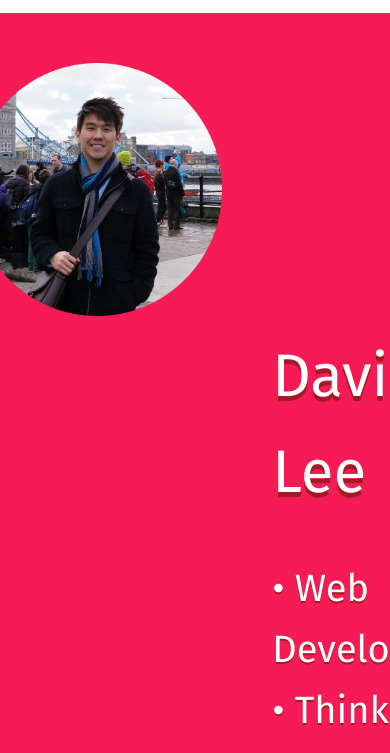
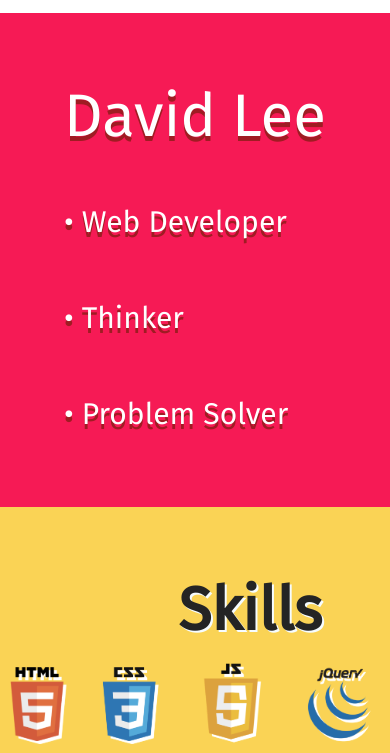
Before and after one commit to EpohSiEreht/EpohSiEreht.github.io, a plain HTML site: page index.html in a window 390 px wide. Shown: the part 72-825 px from the top of the page. Drawn offline with nearby package versions, Linux system fonts and the light colour scheme.

Commit message:
update responsive design

```diff
--- a/assets/css/styles.css
+++ b/assets/css/styles.css
@@ -124,18 +124,16 @@ a:active, a:hover {
 	margin-left: 330px;
 }
 
-#my-pic{
-	margin-left: -300px;
-	top: 100px;
-	width: 250px;
-}
-
 section#about h2 {
 	font-weight: 400;
 	font-size: 60px;
 	color: white;
 	margin: 5px 0px 5px 0px;
 	text-shadow: 0px 5px 0px #9F1C23;
+}
+
+#tags {
+	font-size: 30px;
 }
 
 section#about p {
@@ -252,12 +250,20 @@ section#projects h2 {
 		width: 100vw;
 		top: -5px;
 	}
-	#my-pic {
-
-	}
 	.main-sections {
 		width: 100vw;
 		left: 20%;
 		overflow-x: hidden;
 	}
+	section#about h2{
+		margin-left: auto;
+		margin-right: auto;
+		max-width: 300px;
+	}
+	section#about p{
+		text-align: center;
+	}
+	.page-footer a{
+		width: 100vw;
+	}
 }
--- a/index.html
+++ b/index.html
@@ -40,11 +40,7 @@
 	<div class="main-sections">
 		<section id="about">
 			<div class="flex flex-center">
-				<div class="col-1 push-right">
-					<img id="my-pic" src="./assets/img/profile.png">
-					<h2>David Lee</h2>
-					<p>• Web Developer • Thinker<br>   • Problem Solver</p>
-				</div>
+					<h2>David Lee<br><span id="tags">• Web Developer <br>• Thinker<br>   • Problem Solver</span></h2>
 			</div>
 		</section>
 		<section id="skills">
```
